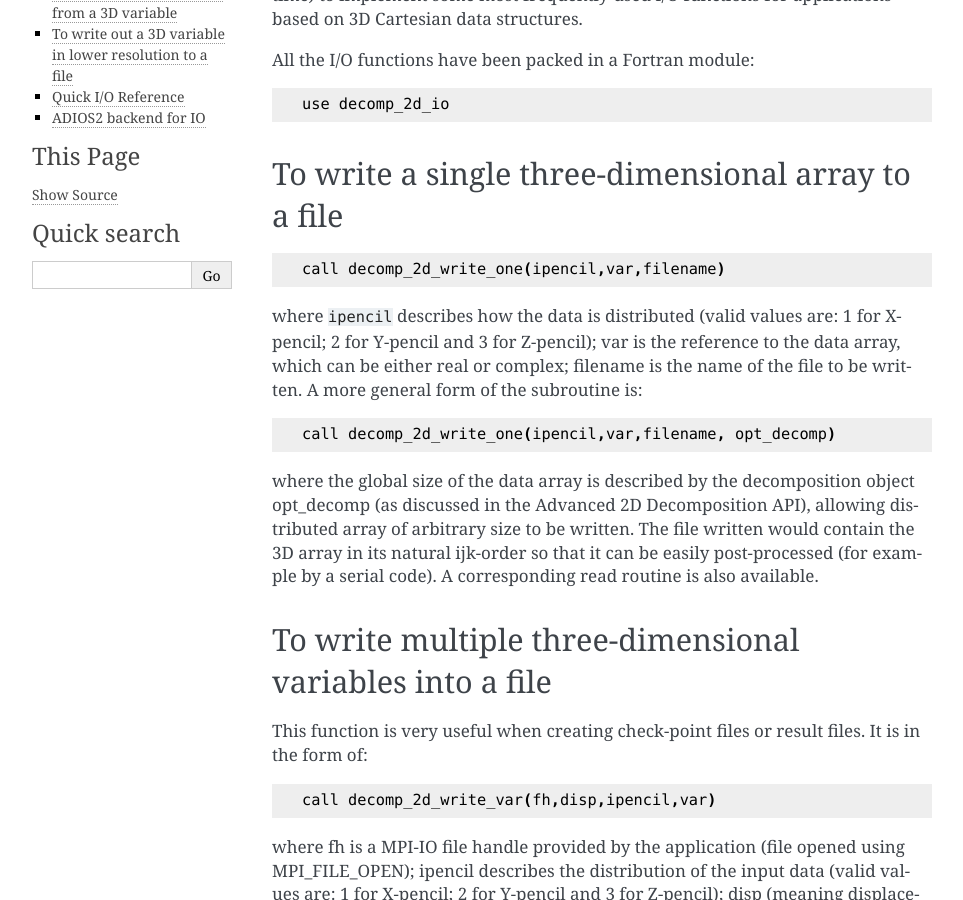
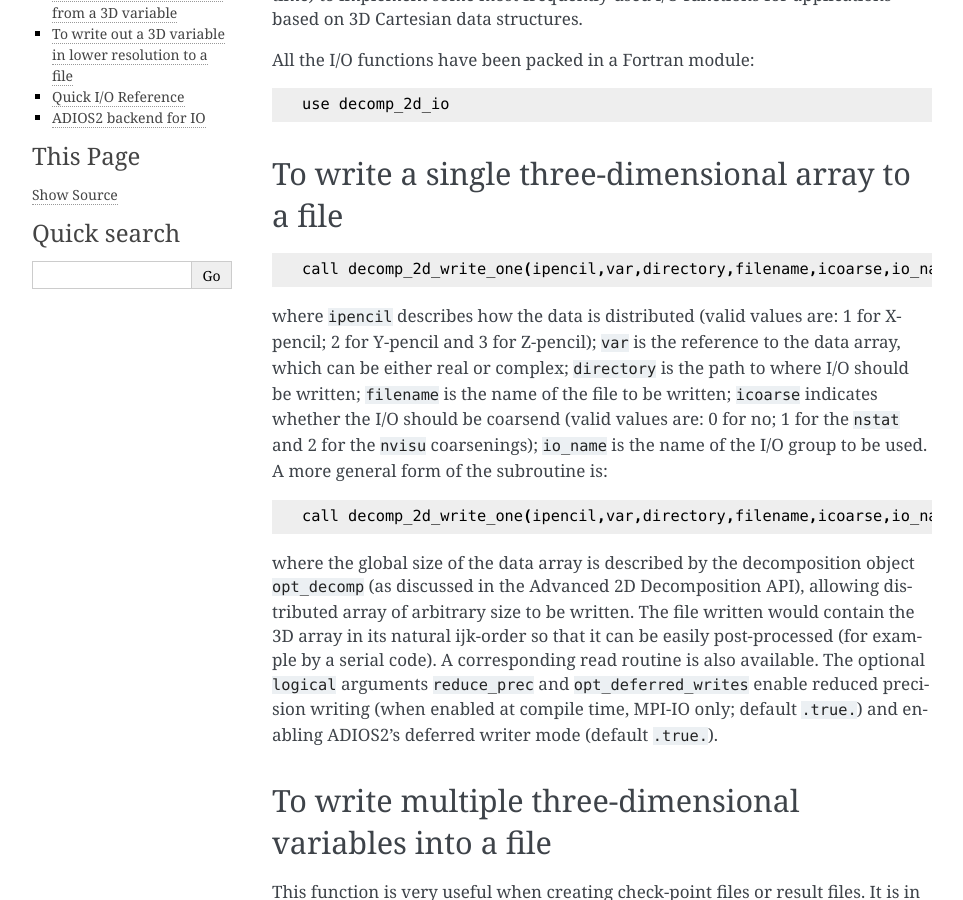
Before and after one commit to 2decomp-fft/2decomp-fft.github.io, a Sphinx documentation site: the page built from docs/source/pages/api_io.rst, in a window 1280 px wide and 900 px high, scrolled down 239 px. Shown: the whole window, without its empty margins (148-1111 px from the left). Built offline with Sphinx 7.4.7, drawn with Linux system fonts in a browser that asks for light colours.

Commit message:
Update the write one variable section

```diff
--- a/docs/source/pages/api_io.rst
+++ b/docs/source/pages/api_io.rst
@@ -20,21 +20,26 @@ To write a single three-dimensional array to a file
 
 ::
 
-      call decomp_2d_write_one(ipencil,var,filename)
+      call decomp_2d_write_one(ipencil,var,directory,filename,icoarse,io_name)
 
 where ``ipencil`` describes how the data is distributed (valid values are: 1 for X-pencil; 2 for
-Y-pencil and 3 for Z-pencil); var is the reference to the data array, which can be either real or
-complex; filename is the name of the file to be written. A more general form of the subroutine is:
+Y-pencil and 3 for Z-pencil); ``var`` is the reference to the data array, which can be either real or
+complex; ``directory`` is the path to where I/O should be written; ``filename`` is the name of the
+file to be written; ``icoarse`` indicates whether the I/O should be coarsend (valid values are: 0
+for no; 1 for the ``nstat`` and 2 for the ``nvisu`` coarsenings); ``io_name`` is the name of the I/O
+group to be used. A more general form of the subroutine is:
 
 ::
 
-      call decomp_2d_write_one(ipencil,var,filename, opt_decomp)
+      call decomp_2d_write_one(ipencil,var,directory,filename,icoarse,io_name,opt_decomp,reduce_prec,opt_deferred_writes)
 
-where the global size of the data array is described by the decomposition object opt_decomp (as
+where the global size of the data array is described by the decomposition object ``opt_decomp`` (as
 discussed in the Advanced 2D Decomposition API), allowing distributed array of arbitrary size to be
 written. The file written would contain the 3D array in its natural ijk-order so that it can be
 easily post-processed (for example by a serial code). A corresponding read routine is also
-available.
+available. The optional ``logical`` arguments ``reduce_prec`` and ``opt_deferred_writes`` enable
+reduced precision writing (when enabled at compile time, MPI-IO only; default ``.true.``) and
+enabling ADIOS2's deferred writer mode (default ``.true.``).
 
 To write multiple three-dimensional variables into a file
 ---------------------------------------------------------
```
